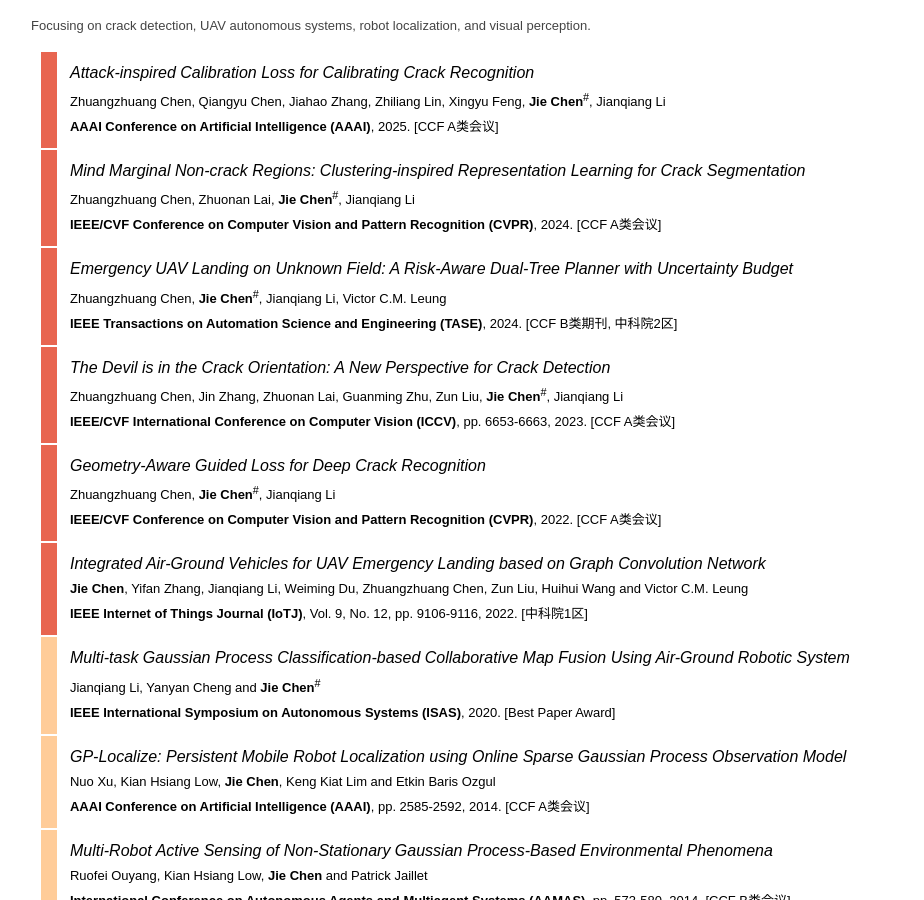
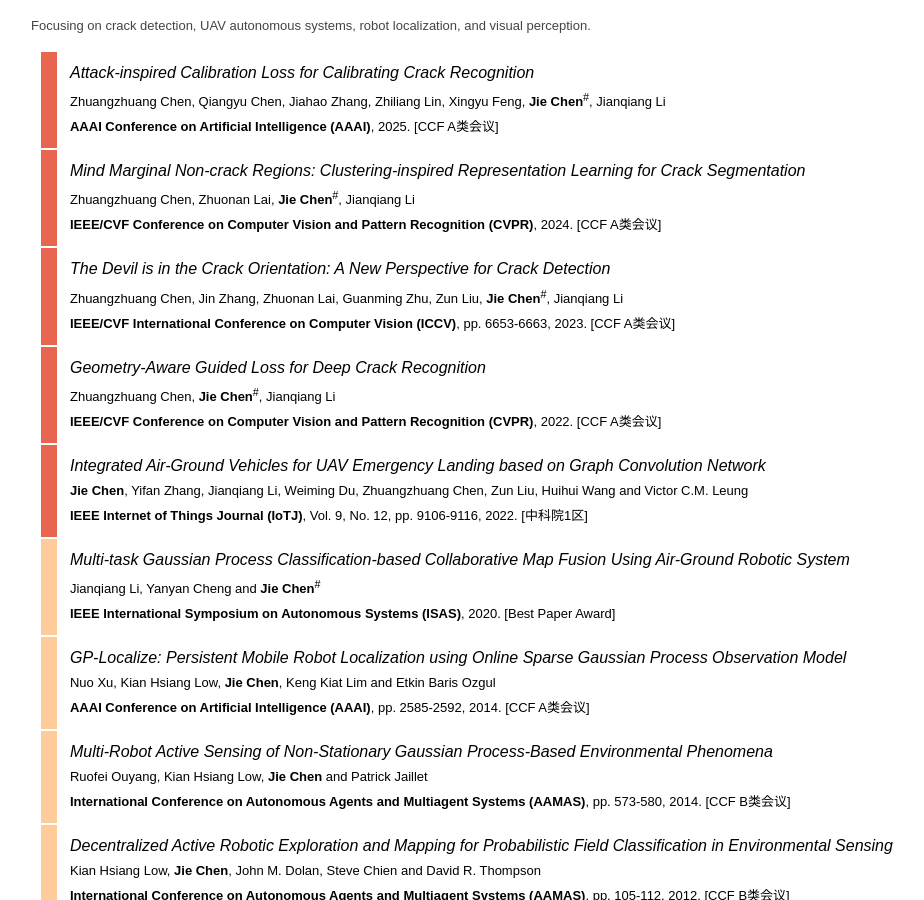
Before and after one commit to arikcj/arikcj.github.io, a Jekyll site: the page built from publications/index.html, in a window 1280 px wide and 900 px high, scrolled down 1225 px. Shown: the whole window, without its empty margins (176-1100 px from the left). Built offline with Jekyll 4.4.1, drawn with Linux system fonts in a browser that asks for light colours.

Commit message:
Remove IEEE TASE 2024 UAV dual-tree planner paper

```diff
--- a/publications/index.html
+++ b/publications/index.html
@@ -167,19 +167,6 @@
 					<p style="margin-left: 10px; line-height: 150%; margin-top: 8px; margin-bottom: 8px;"><i><font face="Arial">Mind Marginal Non-crack Regions: Clustering-inspired Representation Learning for Crack Segmentation</font></i><font face="Arial"><i><font style="font-size: 12pt;"><br></font></i></font>
 						<font color="#000000" face="Arial" size="2">Zhuangzhuang Chen, Zhuonan Lai, <b>Jie Chen</b><sup>#</sup>, Jianqiang Li</font><b><font color="#000000" face="Arial" size="2"><br></font></b>
 						<font face="Arial" size="2"><b>IEEE/CVF Conference on Computer Vision and Pattern Recognition (CVPR)</b>, 2024. [CCF A类会议]</font><br>
-					<font face="Arial" size="2">
-
-				</font></p></td>
-			</tr>
-
-            <!-- [29] IEEE TASE 2024 -->
-            <tr>
-				<td style="border-style: none; border-width: medium;" valign="top" width="19">&nbsp;</td>
-				<td bgcolor="#e86550" style="border-style: none; border-width: medium;" valign="top" width="14">&nbsp;</td>
-				<td style="border-style: none; border-width: medium;" valign="top" width="1108">
-					<p style="margin-left: 10px; line-height: 150%; margin-top: 8px; margin-bottom: 8px;"><i><font face="Arial">Emergency UAV Landing on Unknown Field: A Risk-Aware Dual-Tree Planner with Uncertainty Budget</font></i><font face="Arial"><i><font style="font-size: 12pt;"><br></font></i></font>
-						<font color="#000000" face="Arial" size="2">Zhuangzhuang Chen, <b>Jie Chen</b><sup>#</sup>, Jianqiang Li, Victor C.M. Leung</font><b><font color="#000000" face="Arial" size="2"><br></font></b>
-						<font face="Arial" size="2"><b>IEEE Transactions on Automation Science and Engineering (TASE)</b>, 2024. [CCF B类期刊, 中科院2区]</font><br>
 					<font face="Arial" size="2">
 
 				</font></p></td>
```
